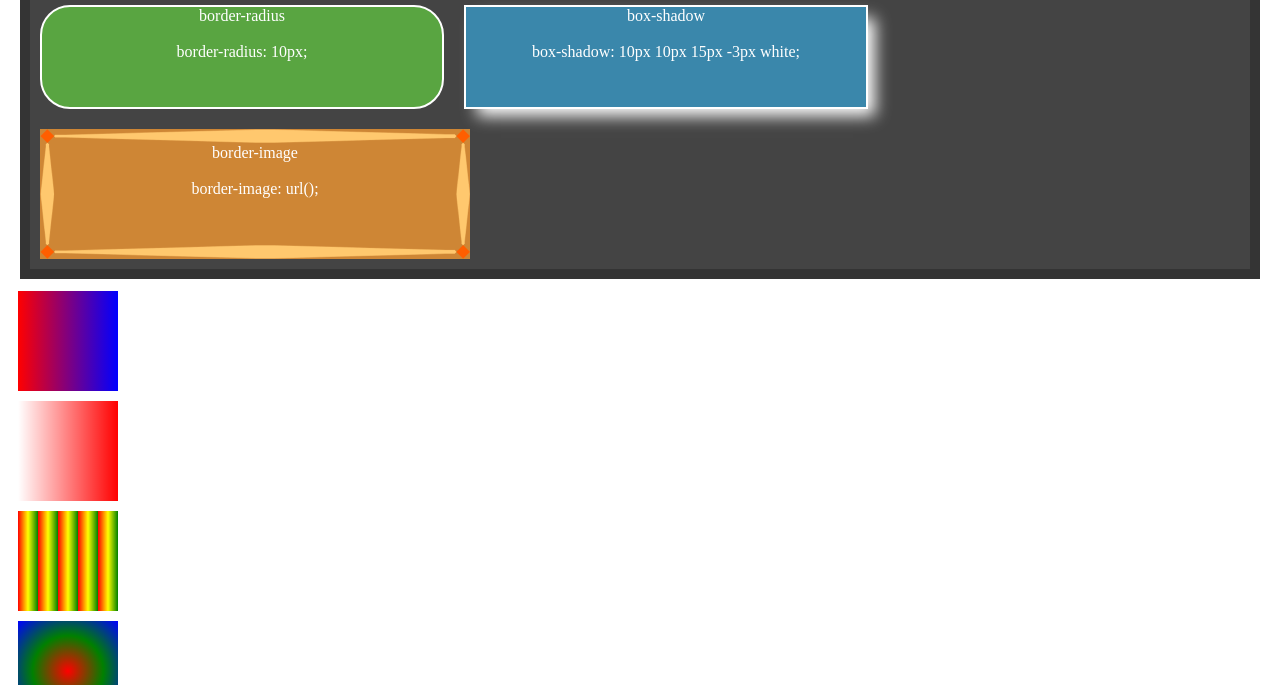
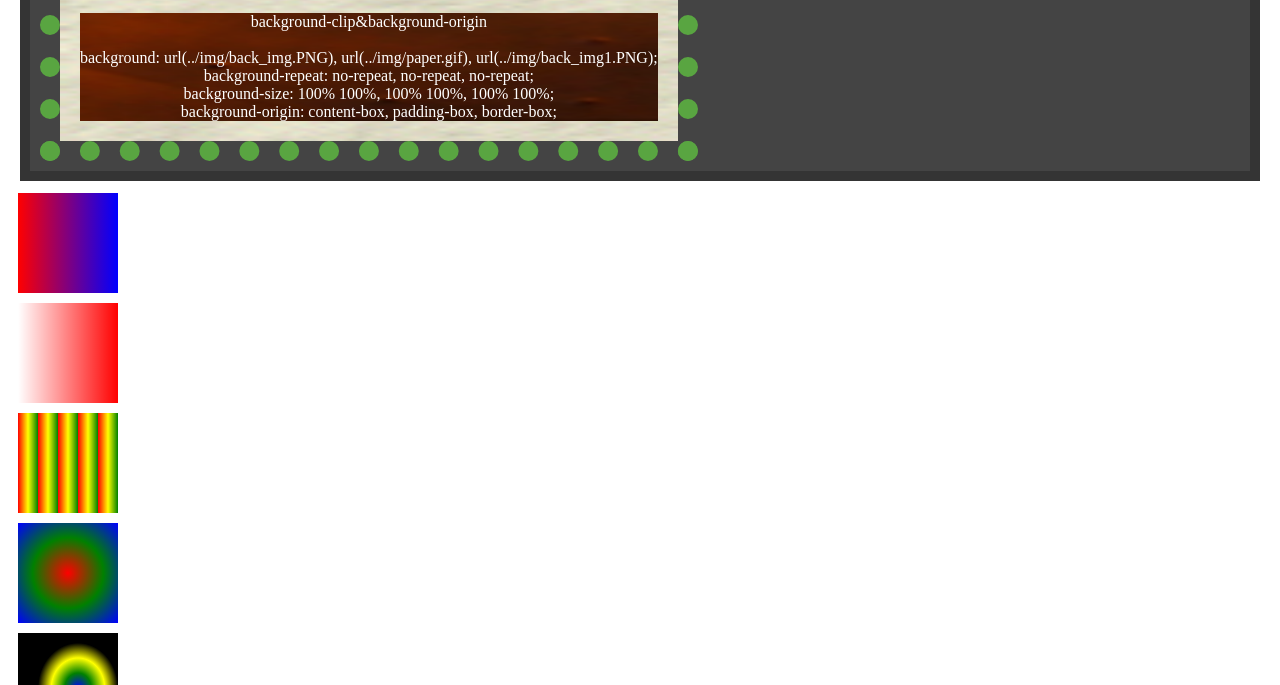
Before and after one commit to zhujixiang/CSS3_Demo, a plain HTML site: page index.html in a window 1280 px wide. Shown: the part 419-1104 px from the top of the page. Drawn offline with Linux system fonts and the light colour scheme.

Commit message:
background

```diff
--- a/index.html
+++ b/index.html
@@ -6,6 +6,7 @@
 		<title></title>
 		<link rel="stylesheet" type="text/css" href="style/css/css.css" />
 		<link rel="stylesheet" type="text/css" href="style/css/border.css" />
+		<link rel="stylesheet" type="text/css" href="style/css/background.css" />
 	</head>
 
 	<body>
@@ -30,23 +31,25 @@
 		</div>
 
 		<div class="css_block">
-			<span>border</span>
+			<span>background</span>
 			<div>
-				<div class="border_radius">
-					border-radius
-					<br /> <br /> border-radius: 10px;
-				</div>
-				<div class="box-shadow">
-					box-shadow
-					<br /> <br /> box-shadow: 10px 10px 15px -3px white;
-				</div>
-				<div class="border-image">
-					border-image
-					<br /> <br /> border-image: url();
+				<div class="background">
+					background
+					<br /> <br /> background-image: url(../img/img_flwr.gif), url(../img/img_flwr.gif), url(../img/img_flwr.gif), url(../img/img_flwr.gif), url(../img/img_flwr.gif), url(../img/paper.gif);
+					<br />background-repeat: no-repeat, no-repeat, no-repeat, no-repeat, no-repeat, repeat;
+					<br />background-position: left top, right top, right bottom, left bottom, center center, left top;
+					<br />background-size: 60px 60px, 60px 60px, 60px 60px, 60px 60px, 60px 60px, 60px 60px;
 				</div>
 			</div>
-			<!--下面这句可以在不设置overflow的情况下，将父div撑开-->
-			<!--<div style="clear:both"></div>-->
+			<div>
+				<div class="background-clip-origin">
+					background-clip&background-origin
+					<br /> <br /> background: url(../img/back_img.PNG), url(../img/paper.gif), url(../img/back_img1.PNG);
+					<br />background-repeat: no-repeat, no-repeat, no-repeat;
+					<br />background-size: 100% 100%, 100% 100%, 100% 100%;
+					<br />background-origin: content-box, padding-box, border-box;
+				</div>
+			</div>
 		</div>
 
 		<div class="gradients">
--- /dev/null
+++ b/style/css/background.css
@@ -0,0 +1,23 @@
+.background {
+	background-image: url(../img/img_flwr.gif), url(../img/img_flwr.gif), url(../img/img_flwr.gif), url(../img/img_flwr.gif), url(../img/img_flwr.gif), url(../img/paper.gif);
+	background-repeat: no-repeat, no-repeat, no-repeat, no-repeat, no-repeat, repeat;
+	background-position: left top, right top, right bottom, left bottom, center center, left top;
+	background-size: 60px 60px, 60px 60px, 60px 60px, 60px 60px, 60px 60px, 60px 60px;
+	color: #FF7F50;
+}
+
+
+/*content-box, padding-box,和 border-box*/
+
+.background-clip-origin {
+	padding: 20px;
+	/*这里不能设置为solid*/
+	border: 20px dotted #59a541;
+	/*不能设置为repeat,目前背景要设置为图片*/
+	background: url(../img/back_img.PNG), url(../img/paper.gif), url(../img/back_img1.PNG);
+	background-repeat: no-repeat, no-repeat, no-repeat;
+	background-size: 100% 100%, 100% 100%, 100% 100%;
+	background-origin: content-box, padding-box, border-box;
+	/*定义背景只能显示到裁剪的区域以内,比如设置为padding-box，就只能显示padding-box和content-box的背景*/
+	background-clip: padding-box;
+}
--- a/style/css/border.css
+++ b/style/css/border.css
@@ -1,6 +1,7 @@
 .border_radius {
 	border: 2px solid;
-	/*圆角*/
+	/*圆角（后面的值分别可写1,2,3,4个值，4个全写的话分别定义 左上，右上，右下，左下）*/
+	/*单独定义的属性为border-top-left-radius\border-top-right-radius\border-bottom-right-radius\border-bottom-left-radius*/
 	border-radius: 30px;
 	background-color: #59a541;
 }
--- a/style/css/css.css
+++ b/style/css/css.css
@@ -13,9 +13,8 @@
 }
 
 .css_block>div>div {
-	width: 400px;
-	height: 100px;
 	float: left;
+	overflow: hidden;
 }
 
 div {
@@ -28,17 +27,6 @@ span {
 	font-size: 36px;
 	font-weight: bold;
 	margin: 30px;
-}
-
-.background {
-	/*background-image: ;
-	background-size: ;
-	background-origin: ;
-	background-clip: ;
-
-
-	background-position: ;
-	background-repeat: ;*/
 }
 
 .gradients {
```
Also changed, not shown: style/img/back_img.PNG (added), style/img/back_img1.PNG (added), style/img/img_flwr.gif (added), style/img/paper.gif (added).
